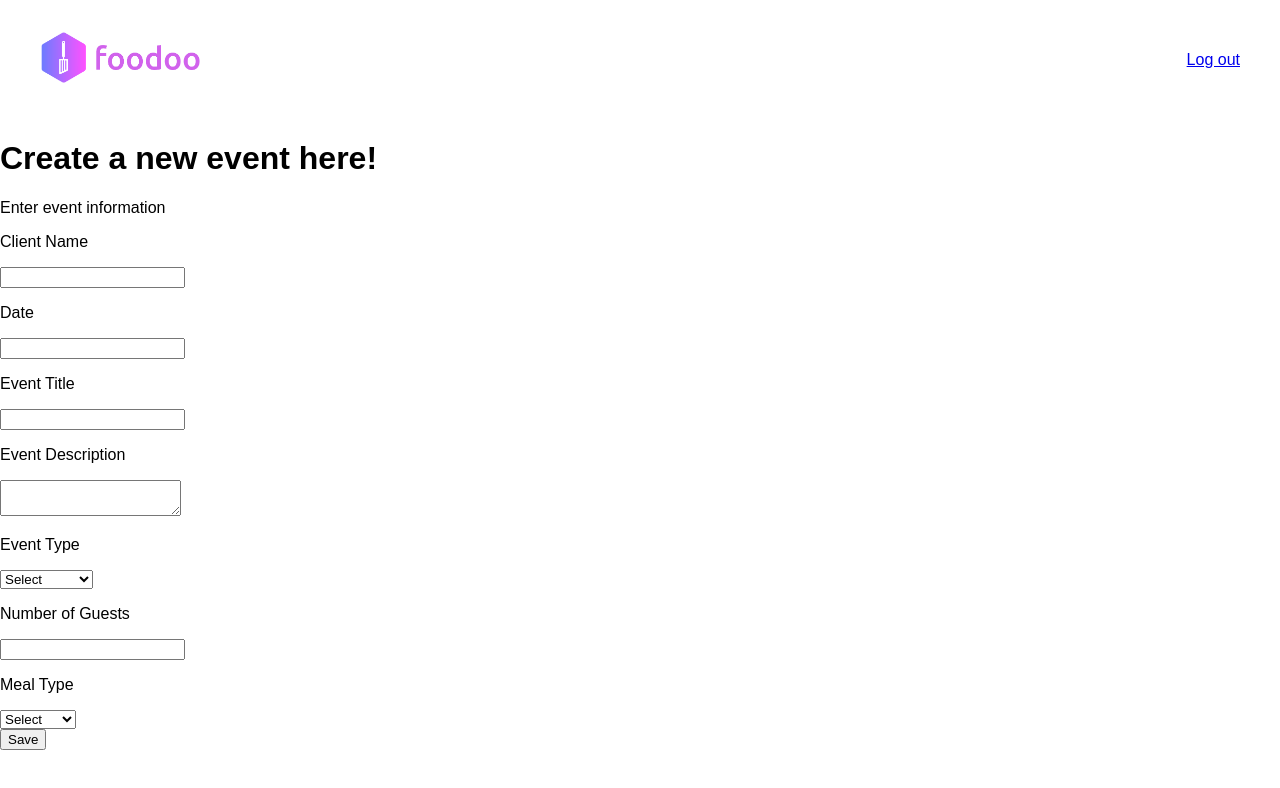
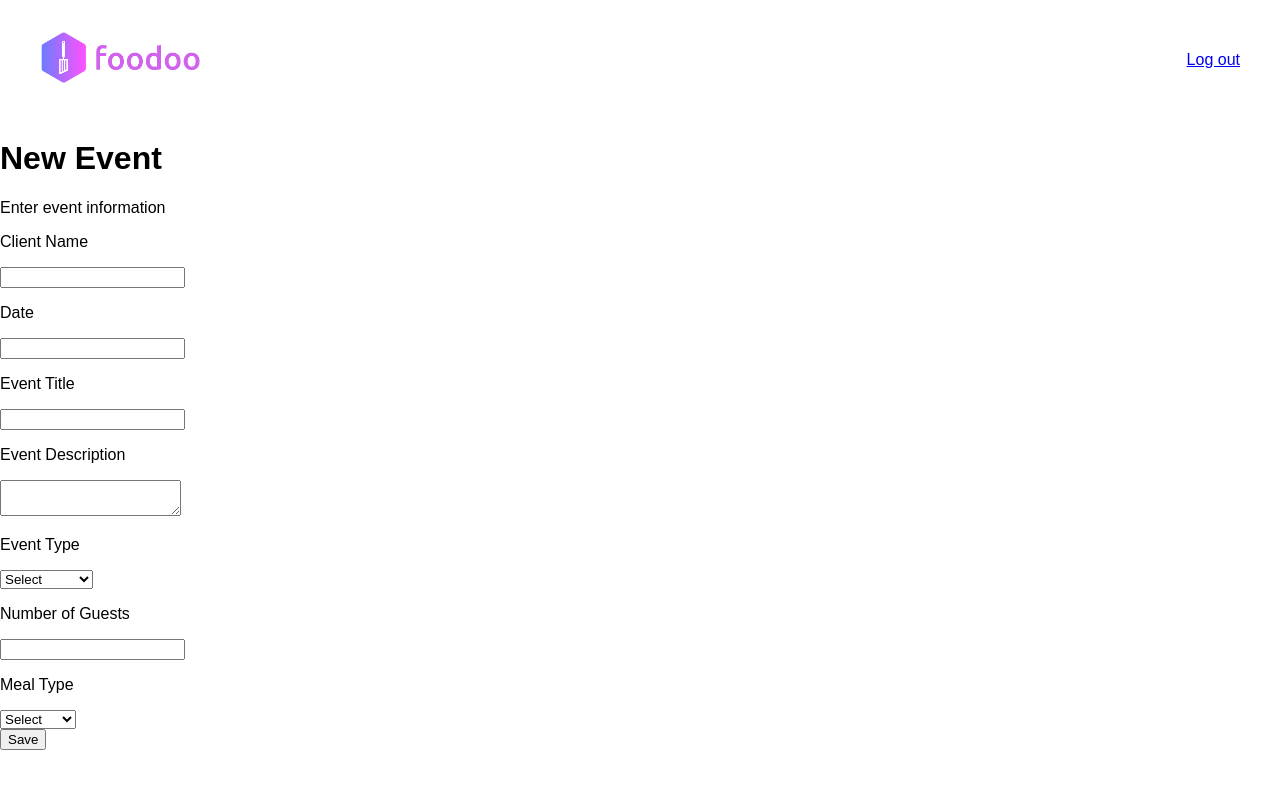
Before and after one commit to pmattam/Foodoo-App, a React (Create React App) app: page /#/new in a window 1280 px wide. Shown: the top 788 px of the page. Built offline with nearby package versions, Linux system fonts and the light colour scheme.

Commit message:
initial commit
initial commit. new form to create event.

```diff
--- a/src/Screens/CreateNewScreen.js
+++ b/src/Screens/CreateNewScreen.js
@@ -7,7 +7,7 @@ let CreateNewScreen = () =>  {
       <div className="Container">
         <header>
           <NewHeader />
-          <h1> Create a new event here! </h1>
+          <h1> New Event </h1>
         </header>
         <p className="intro">
           Enter event information
```
